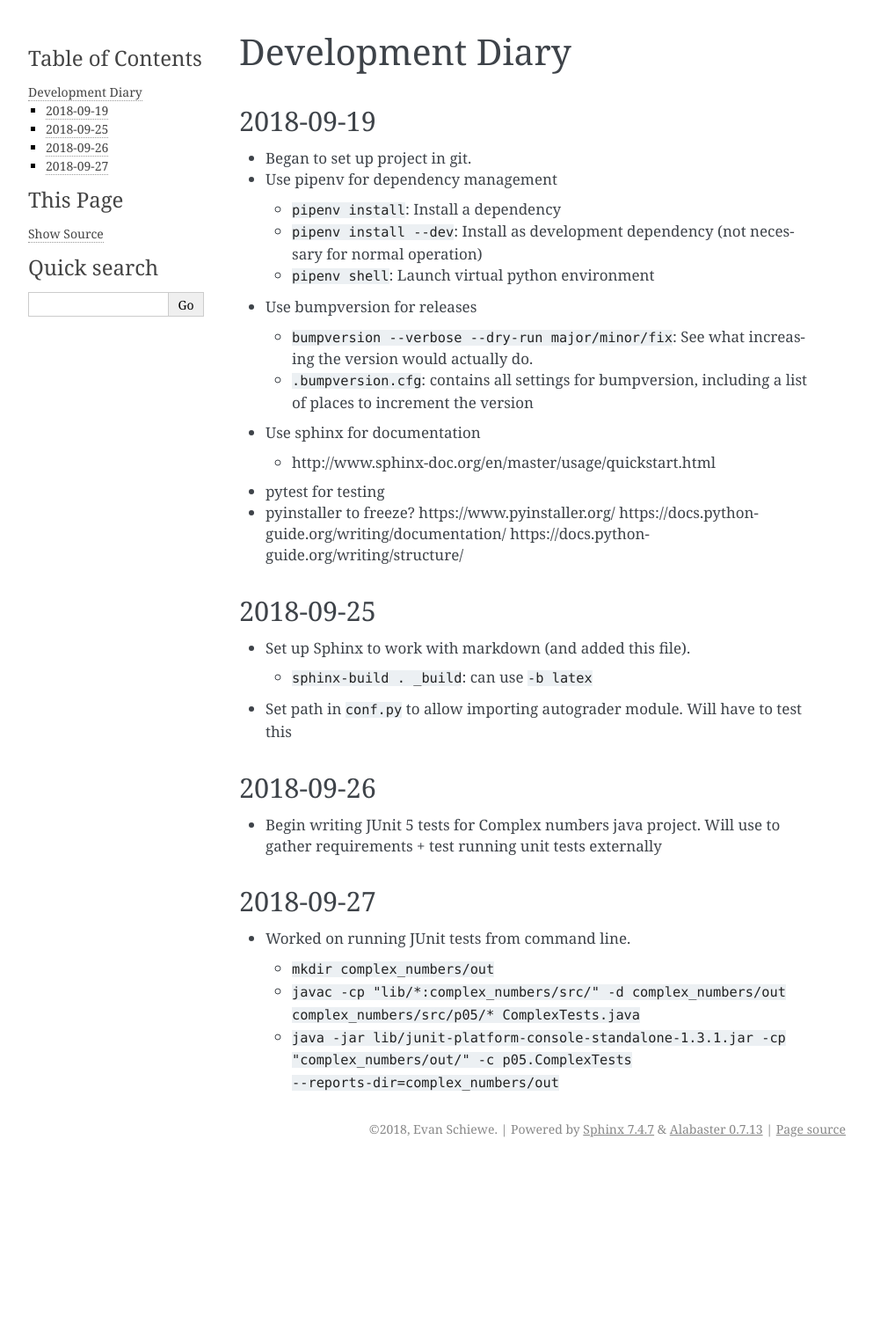
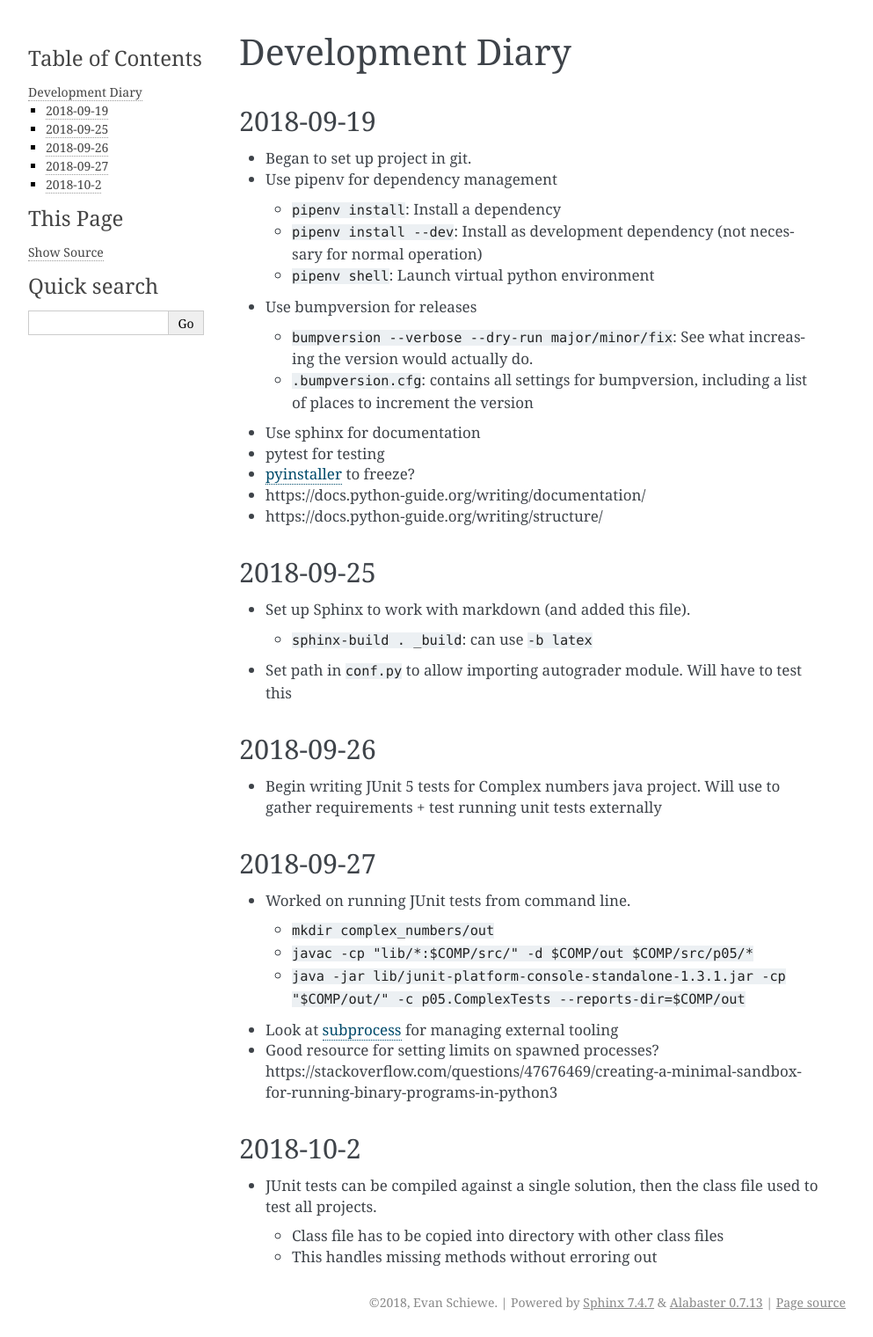
Before and after one commit to Wieschie/autograder, a Sphinx documentation site: the page built from docs/development.md, in a window 1280 px wide. Shown: the whole page at 88% size, without its empty margins (148-1141 px from the left). Built offline with Sphinx 7.4.7, drawn with Linux system fonts in a browser that asks for light colours; before the commit the page ends 1323 px from its top, so only the background shows below that.

Commit message:
More work on sample projects.

```diff
--- a/docs/development.md
+++ b/docs/development.md
@@ -9,11 +9,10 @@
   * `bumpversion --verbose --dry-run major/minor/fix`: See what increasing the version would actually do.
   * `.bumpversion.cfg`: contains all settings for bumpversion, including a list of places to increment the version
 * Use sphinx for documentation
-  * http://www.sphinx-doc.org/en/master/usage/quickstart.html
 * pytest for testing
-* pyinstaller to freeze? https://www.pyinstaller.org/
-https://docs.python-guide.org/writing/documentation/
-https://docs.python-guide.org/writing/structure/
+* [pyinstaller](https://www.pyinstaller.org/) to freeze?
+* https://docs.python-guide.org/writing/documentation/
+* https://docs.python-guide.org/writing/structure/
 
 ## 2018-09-25
 * Set up Sphinx to work with markdown (and added this file).
@@ -26,5 +25,12 @@ https://docs.python-guide.org/writing/structure/
 ## 2018-09-27
 * Worked on running JUnit tests from command line.
   * `mkdir complex_numbers/out`
-  * `javac -cp "lib/*:complex_numbers/src/" -d complex_numbers/out complex_numbers/src/p05/* ComplexTests.java`
-  * `java -jar lib/junit-platform-console-standalone-1.3.1.jar -cp "complex_numbers/out/" -c p05.ComplexTests --reports-dir=complex_numbers/out`
+  * `javac -cp "lib/*:$COMP/src/" -d $COMP/out $COMP/src/p05/*`
+  * `java -jar lib/junit-platform-console-standalone-1.3.1.jar -cp "$COMP/out/" -c p05.ComplexTests --reports-dir=$COMP/out`
+* Look at [subprocess](https://docs.python.org/3/library/subprocess.html#module-subprocess) for managing external tooling
+* Good resource for setting limits on spawned processes? https://stackoverflow.com/questions/47676469/creating-a-minimal-sandbox-for-running-binary-programs-in-python3
+
+## 2018-10-2
+* JUnit tests can be compiled against a single solution, then the class file used to test all projects.
+  * Class file has to be copied into directory with other class files
+  * This handles missing methods without erroring out
```
Also changed, not shown: 1 other file.
